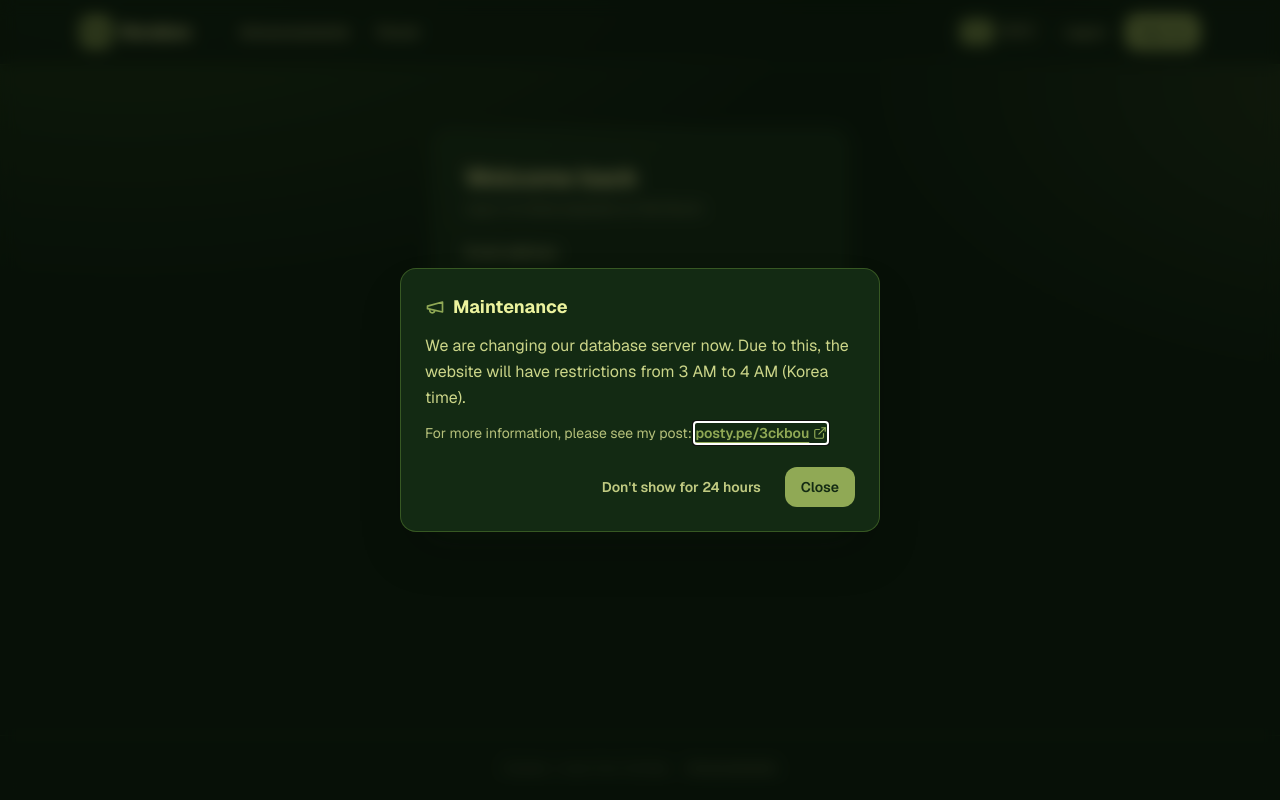
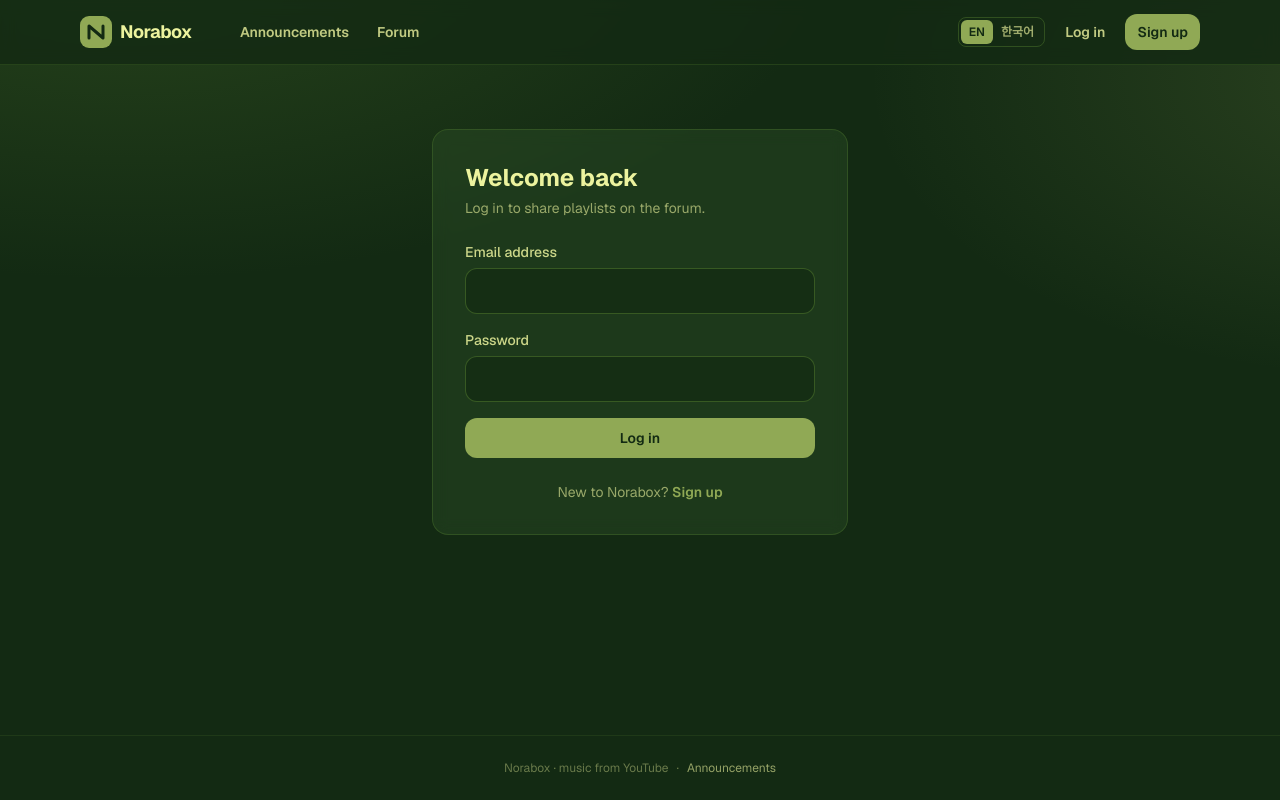
Before and after one commit to ImgyeongLee/Norabox, a Next.js app: page /login in a window 1280 px wide. Built offline with nearby package versions, Linux system fonts and the light colour scheme; no server answers.

Commit message:
delete: bye bye annoucement pop-up modal

```diff
--- a/src/app/layout.tsx
+++ b/src/app/layout.tsx
@@ -2,7 +2,6 @@ import type { Metadata, Viewport } from "next";
 import { Geist, Geist_Mono } from "next/font/google";
 import Link from "next/link";
 import { Analytics } from "@vercel/analytics/next";
-import { AnnouncementModal } from "@/components/AnnouncementModal";
 import { ConfirmProvider } from "@/components/ConfirmDialog";
 import { Header } from "@/components/Header";
 import { I18nProvider } from "@/i18n/client";
@@ -34,7 +33,6 @@ export default async function RootLayout({ children }: LayoutProps<"/">) {
           <ConfirmProvider>
             <Header />
             <main className="flex-1">{children}</main>
-            <AnnouncementModal />
             <footer className="flex flex-wrap items-center justify-center gap-x-2 gap-y-1 border-t border-leaf/20 px-4 py-6 text-center text-xs text-lime/40">
               <span>{t.nav.footer}</span>
               <span aria-hidden>·</span>
--- a/src/components/AnnouncementModal.tsx
+++ /dev/null
@@ -1,101 +0,0 @@
-'use client';
-
-import { useEffect, useId, useRef, useState, useSyncExternalStore } from 'react';
-import { LuExternalLink, LuMegaphone } from 'react-icons/lu';
-import { Icon } from '@/components/icons';
-import { useI18n } from '@/i18n/client';
-import { announcement } from '@/lib/announcement';
-
-const HIDE_FOR_MS = 24 * 60 * 60 * 1000;
-const hideKey = (id: string) => `norabox:announcement:${id}:hideUntil`; // localStorage: "don't show for 24 hours"
-const closedKey = (id: string) => `norabox:announcement:${id}:closed`; // sessionStorage: closed for this visit
-
-/** Whether this browser should see the announcement now (false on the server). */
-function shouldShow() {
-    if (!announcement || Date.now() >= Date.parse(announcement.showUntil)) return false;
-    try {
-        if (sessionStorage.getItem(closedKey(announcement.id))) return false;
-        return Date.now() >= Number(localStorage.getItem(hideKey(announcement.id)) ?? 0);
-    } catch {
-        return true;
-    }
-}
-
-const noopSubscribe = () => () => {};
-
-/** Site announcement pop-up: shown once per visit, or hidden for 24 hours on request. */
-export function AnnouncementModal() {
-    const { t } = useI18n();
-    const titleId = useId();
-    const bodyId = useId();
-    const dialog = useRef<HTMLDialogElement>(null);
-    // Decided in the browser only, so server and first client render agree (no hydration mismatch).
-    const eligible = useSyncExternalStore(noopSubscribe, shouldShow, () => false);
-    const [dismissed, setDismissed] = useState(false);
-    const open = eligible && !dismissed;
-
-    useEffect(() => {
-        const d = dialog.current;
-        if (open && d && !d.open) d.showModal();
-    }, [open]);
-
-    function close(hideForADay: boolean) {
-        if (!announcement) return;
-        try {
-            sessionStorage.setItem(closedKey(announcement.id), '1');
-            if (hideForADay) localStorage.setItem(hideKey(announcement.id), String(Date.now() + HIDE_FOR_MS));
-        } catch {}
-        dialog.current?.close();
-        setDismissed(true);
-    }
-
-    if (!eligible) return null;
-
-    return (
-        <dialog
-            ref={dialog}
-            aria-labelledby={titleId}
-            aria-describedby={bodyId}
-            // Esc closes it for this visit.
-            onCancel={(e) => {
-                e.preventDefault();
-                close(false);
-            }}
-            className="fixed inset-0 m-auto h-fit w-[min(30rem,calc(100%-2rem))] rounded-2xl border border-leaf/60 bg-pine p-0 text-lime shadow-2xl backdrop:bg-black/60 backdrop:backdrop-blur-sm"
-        >
-            <div className="p-6">
-                <div className="flex items-center gap-2 text-moss">
-                    <Icon as={LuMegaphone} className="size-5" />
-                    <h2 id={titleId} className="text-lg font-bold text-lime">
-                        {t.announcement.title}
-                    </h2>
-                </div>
-                <p id={bodyId} className="mt-3 leading-relaxed text-lime/85">
-                    {t.announcement.body}
-                </p>
-                {announcement?.link && (
-                    <p className="mt-3 text-sm text-lime/75">
-                        {t.announcement.moreInfo}{' '}
-                        <a
-                            href={announcement.link}
-                            target="_blank"
-                            rel="noopener noreferrer"
-                            className="inline-flex items-center gap-1 break-all font-semibold text-moss underline underline-offset-4 hover:text-lime"
-                        >
-                            {announcement.link.replace(/^https?:\/\//, '')}
-                            <Icon as={LuExternalLink} className="size-3.5 shrink-0" />
-                        </a>
-                    </p>
-                )}
-                <div className="mt-6 flex flex-col-reverse gap-2 sm:flex-row sm:justify-end">
-                    <button type="button" className="btn-ghost" onClick={() => close(true)}>
-                        {t.announcement.hide24h}
-                    </button>
-                    <button type="button" className="btn-primary" autoFocus onClick={() => close(false)}>
-                        {t.announcement.close}
-                    </button>
-                </div>
-            </div>
-        </dialog>
-    );
-}
--- a/src/i18n/messages/en.ts
+++ b/src/i18n/messages/en.ts
@@ -442,13 +442,6 @@ export const en = {
         save: 'Save',
         hint: 'Only you (the admin) can see memos.',
     },
-    announcement: {
-        title: 'Maintenance',
-        body: 'We are changing our database server now. Due to this, the website will have restrictions from 3 AM to 4 AM (Korea time).',
-        moreInfo: 'For more information, please see my post:',
-        close: 'Close',
-        hide24h: "Don't show for 24 hours",
-    },
     embed: {
         play: (title: string) => `Play ${title}`,
     },
--- a/src/i18n/messages/ko.ts
+++ b/src/i18n/messages/ko.ts
@@ -431,13 +431,6 @@ export const ko: Messages = {
         save: '저장',
         hint: '메모는 관리자인 나만 볼 수 있어요.',
     },
-    announcement: {
-        title: '서버 점검 안내',
-        body: '현재 데이터베이스 서버를 변경할 예정이에요. 이로 인해 새벽 3시부터 4시까지(한국 시간) 웹사이트를 이용할 수 없어요.',
-        moreInfo: '자세한 내용은 게시글을 확인해 주세요:',
-        close: '닫기',
-        hide24h: '24시간 동안 보지 않기',
-    },
     embed: {
         play: (title) => `${title} 재생`,
     },
--- a/src/lib/announcement.ts
+++ /dev/null
@@ -1,20 +0,0 @@
-// The site-wide announcement shown in a pop-up when someone visits.
-// To post a new one: change `id` (so people who hid the old one see it), set
-// `showUntil`, and update the `announcement` texts in src/i18n/messages.
-// Set `announcement` to null to show nothing.
-
-export type Announcement = {
-  /** Unique per announcement; "don't show for 24 hours" is remembered per id. */
-  id: string;
-  /** Stops showing after this moment (ISO time with zone). */
-  showUntil: string;
-  /** Optional "more information" link, shown under the message. */
-  link?: string;
-};
-
-export const announcement: Announcement | null = {
-  id: "db-move-2026-10-13",
-  // End of the maintenance window: Oct 13, 4:00 AM Korea time.
-  showUntil: "2026-10-13T04:00:00+09:00",
-  link: "https://posty.pe/3ckbou",
-};
```
